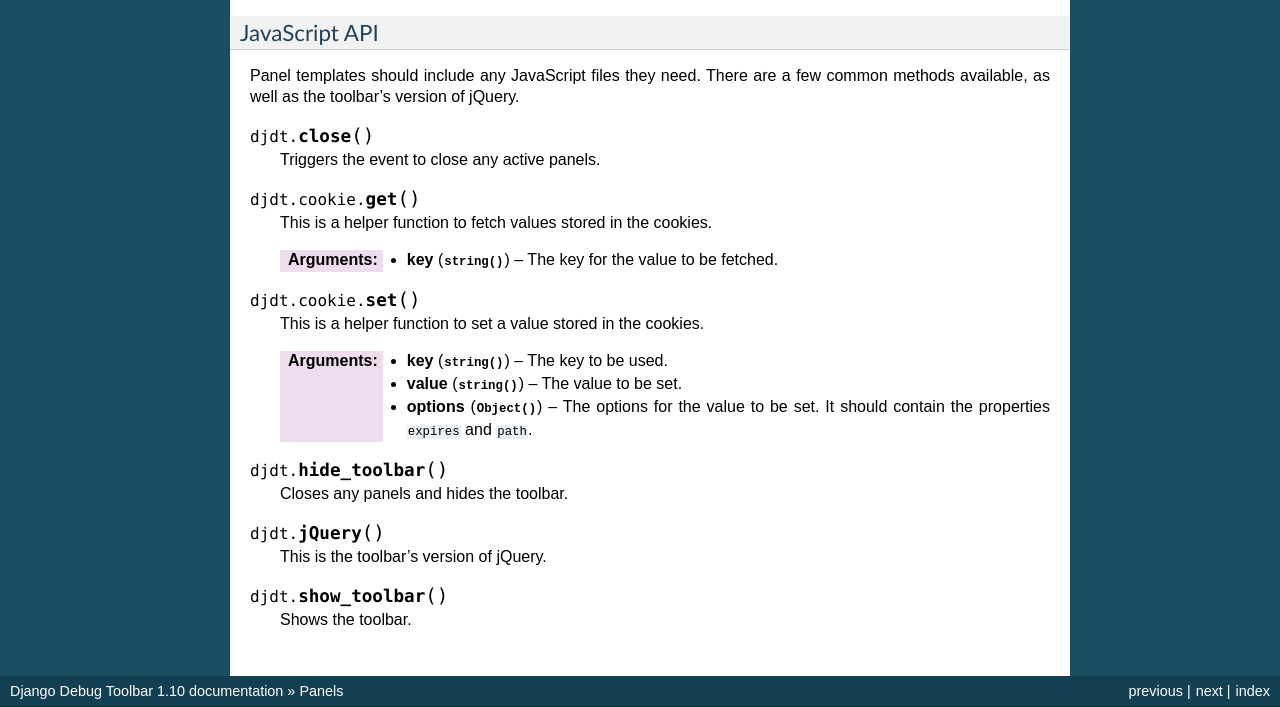
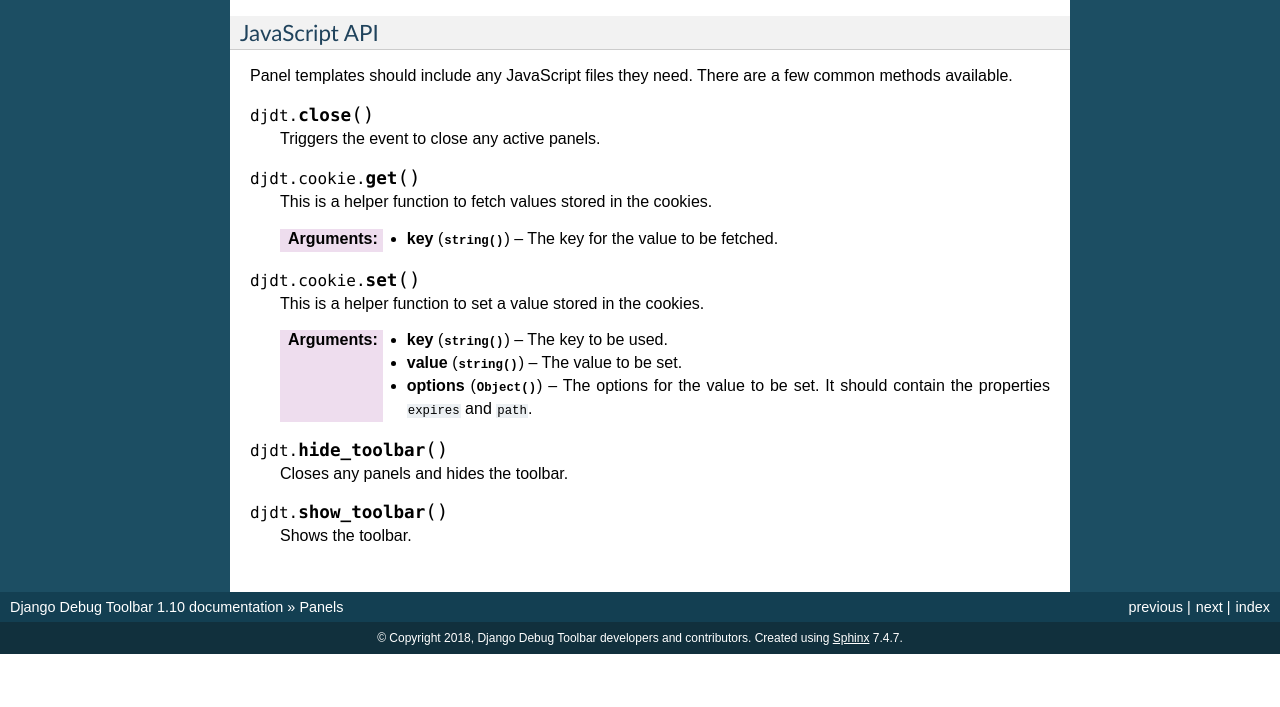
Before and after one commit to jazzband/django-debug-toolbar, a Sphinx documentation site: the page built from docs/panels.rst, in a window 1280 px wide and 900 px high, scrolled down 5491 px, cut to the strip 193-900 px from the top of the window. Built offline with Sphinx 7.4.7, drawn with Linux system fonts in a browser that asks for light colours; after the commit the page ends 6338 px from its top, so only the background shows below that.

Commit message:
rm remaining mention of jquery in docs

```diff
--- a/docs/panels.rst
+++ b/docs/panels.rst
@@ -351,7 +351,7 @@
 ~~~~~~~~~~~~~~
 
 Panel templates should include any JavaScript files they need. There are a few
-common methods available, as well as the toolbar's version of jQuery.
+common methods available.
 
 .. js:function:: djdt.close
 
@@ -378,10 +378,6 @@
 
     Closes any panels and hides the toolbar.
 
-.. js:function:: djdt.jQuery
-
-    This is the toolbar's version of jQuery.
-
 .. js:function:: djdt.show_toolbar
 
     Shows the toolbar.
```
